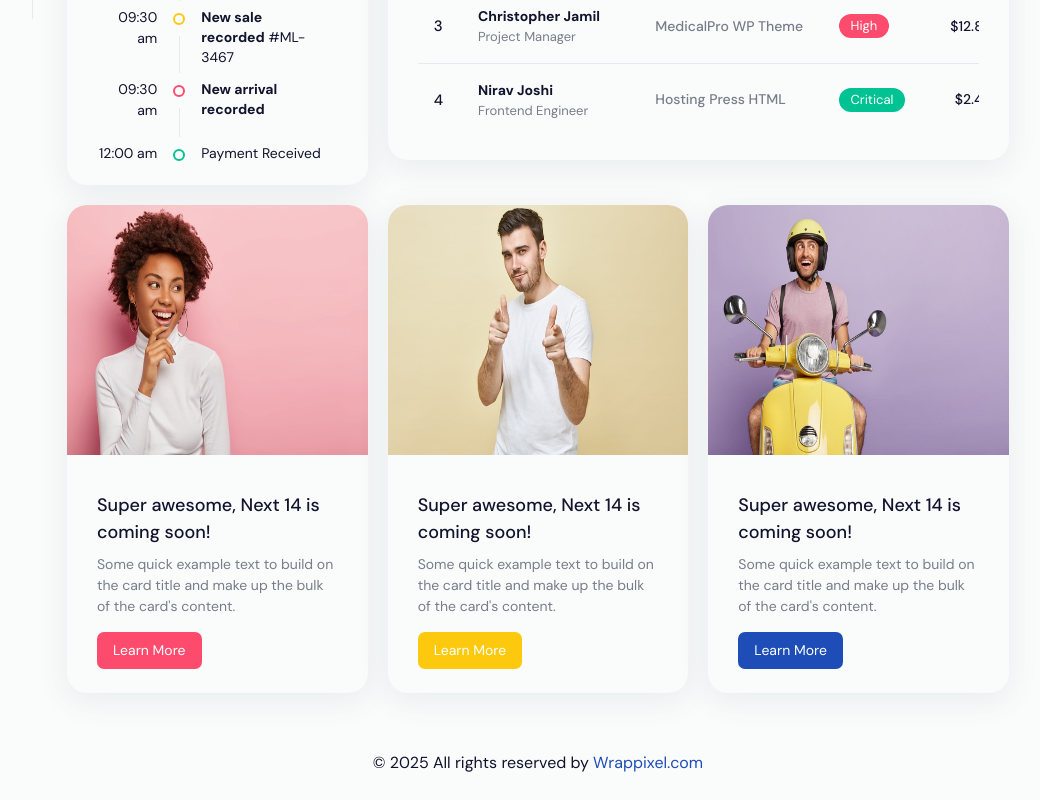
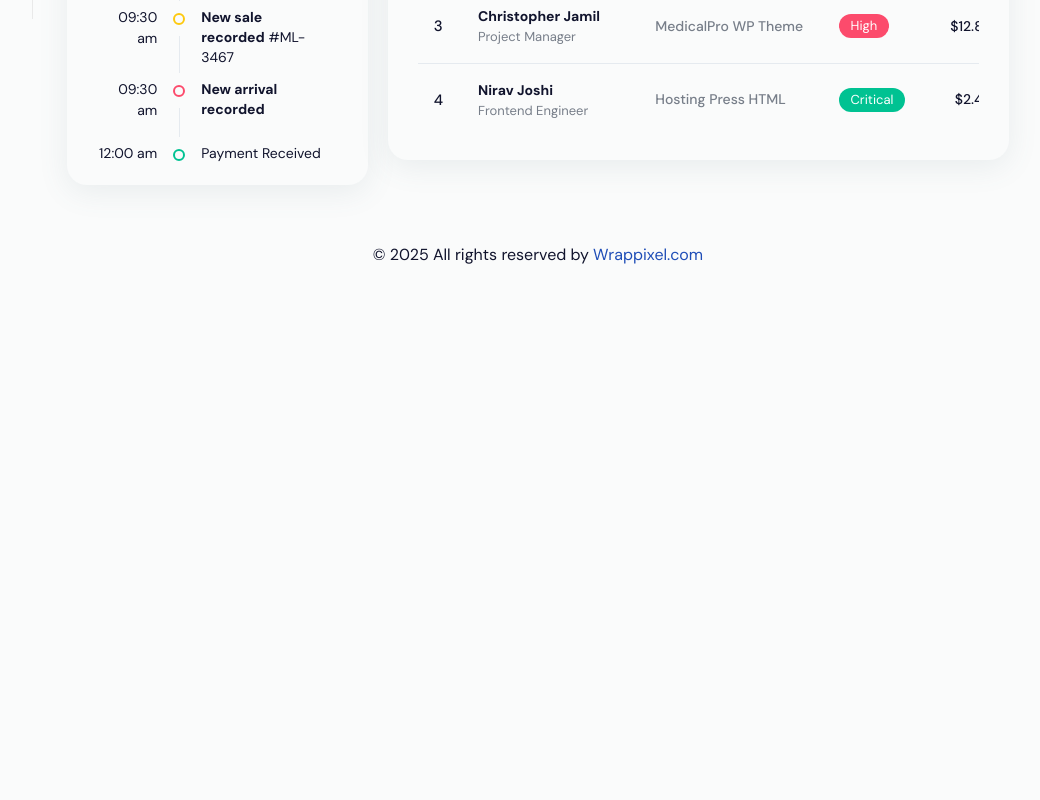
Before and after one commit to irisclairesolano/IT223_frontend, a Next.js app: page / in a window 1280 px wide. Shown: the part 853-1653 px from the top of the page, without its empty margins (237-1277 px from the left). After the commit the page ends 1145 px from the top, so only its background shows below. Built offline with nearby package versions, Linux system fonts and the light colour scheme.

Commit message:
removed outside links

```diff
--- a/package.json
+++ b/package.json
@@ -1,5 +1,5 @@
 {
-  "name": "flexy-next-free",
+  "name": "library_information_management_system",
   "version": "2.0.0",
   "private": true,
   "scripts": {
--- a/src/app/(DashboardLayout)/components/dashboard/Blog.tsx
+++ /dev/null
@@ -1,94 +0,0 @@
-import React from "react";
-import { Card, CardContent, Typography, Button, Grid2 as Grid } from "@mui/material";
-import BaseCard from "../shared/BaseCard";
-
-
-
-const blogs = [
-  {
-    img: '/images/backgrounds/u2.jpg',
-    title: "Super awesome, Next 14 is coming soon!",
-    subtitle:
-      "Some quick example text to build on the card title and make up the bulk of the card's content.",
-    btncolor: "error.main",
-  },
-  {
-    img: '/images/backgrounds/u3.jpg',
-    title: "Super awesome, Next 14 is coming soon!",
-    subtitle:
-      "Some quick example text to build on the card title and make up the bulk of the card's content.",
-    btncolor: "warning.main",
-  },
-  {
-    img: '/images/backgrounds/u4.jpg',
-    title: "Super awesome, Next 14 is coming soon!",
-    subtitle:
-      "Some quick example text to build on the card title and make up the bulk of the card's content.",
-    btncolor: "primary.main",
-  },
-];
-
-const BlogCard = () => {
-  return (
-
-    <Grid container>
-      {blogs.map((blog, index) => (
-        <Grid
-          key={index}
-          sx={{
-            display: "flex",
-            alignItems: "stretch",
-          }}
-          size={{
-            xs: 12,
-            lg: 4
-          }}>
-          <Card
-            sx={{
-              p: 0,
-              width: "100%",
-            }}
-          >
-            <img
-              src={blog.img}
-              alt="img"
-              style={{ width: "100%", height: "250px" }}
-
-            />
-            <CardContent
-              sx={{
-                paddingLeft: "30px",
-                paddingRight: "30px",
-              }}
-            >
-              <Typography variant="h4">{blog.title}</Typography>
-              <Typography
-                color="textSecondary"
-                mt={1}
-                fontSize="14px"
-                fontWeight={400}
-              >
-                {blog.subtitle}
-              </Typography>
-              <Button
-                variant="contained"
-                sx={{
-                  mt: "15px",
-                  backgroundColor: blog.btncolor,
-                  "&:hover": {
-                    backgroundColor: blog.btncolor,
-                  },
-                }}
-              >
-                Learn More
-              </Button>
-            </CardContent>
-          </Card>
-        </Grid>
-      ))}
-    </Grid>
-
-  );
-};
-
-export default BlogCard;
--- a/src/app/(DashboardLayout)/layout/header/Header.tsx
+++ b/src/app/(DashboardLayout)/layout/header/Header.tsx
@@ -51,9 +51,9 @@ const Header = () => {
         <Box flexGrow={1} />
         <Stack spacing={1} direction="row" alignItems="center">
 
-          <Button variant="contained" color="primary" target="_blank" href="https://www.wrappixel.com/templates/flexy-nextjs-dashboard-material-ui/?ref=376#demos">
+          {/* <Button variant="contained" color="primary" target="_blank" href="https://www.wrappixel.com/templates/flexy-nextjs-dashboard-material-ui/?ref=376#demos">
             Check Pro Template
-          </Button>
+          </Button> */}
 
           <Profile />
         </Stack>
--- a/src/app/(DashboardLayout)/page.tsx
+++ b/src/app/(DashboardLayout)/page.tsx
@@ -5,7 +5,7 @@ import PageContainer from '@/app/(DashboardLayout)/components/container/PageCont
 import SalesOverview from '@/app/(DashboardLayout)/components/dashboard/SalesOverview';
 import DailyActivity from '@/app/(DashboardLayout)/components/dashboard/DailyActivity';
 import ProductPerformance from '@/app/(DashboardLayout)/components/dashboard/ProductPerformance';
-import BlogCard from '@/app/(DashboardLayout)/components/dashboard/Blog';
+
 
 const Dashboard = () => {
 
@@ -38,7 +38,7 @@ const Dashboard = () => {
             <ProductPerformance />
           </Grid>
           {/* ------------------------- row 3 ------------------------- */}
-          <BlogCard />
+
         </Grid>
       </Box>
     </PageContainer>
--- a/src/app/authentication/login/page.tsx
+++ b/src/app/authentication/login/page.tsx
@@ -43,7 +43,7 @@ const Login = () => {
                             subtitle={
                                 <Stack direction="row" spacing={1} justifyContent="center" mt={3}>
                                     <Typography color="textSecondary" variant="subtitle1" fontWeight="500">
-                                        New to Flexy?
+                                        New to libIS?
                                     </Typography>
                                     <Typography
                                         component={Link}
```
Also changed, not shown: src/app/(DashboardLayout)/layout/sidebar/Sidebar.tsx (line endings or trailing spaces).
